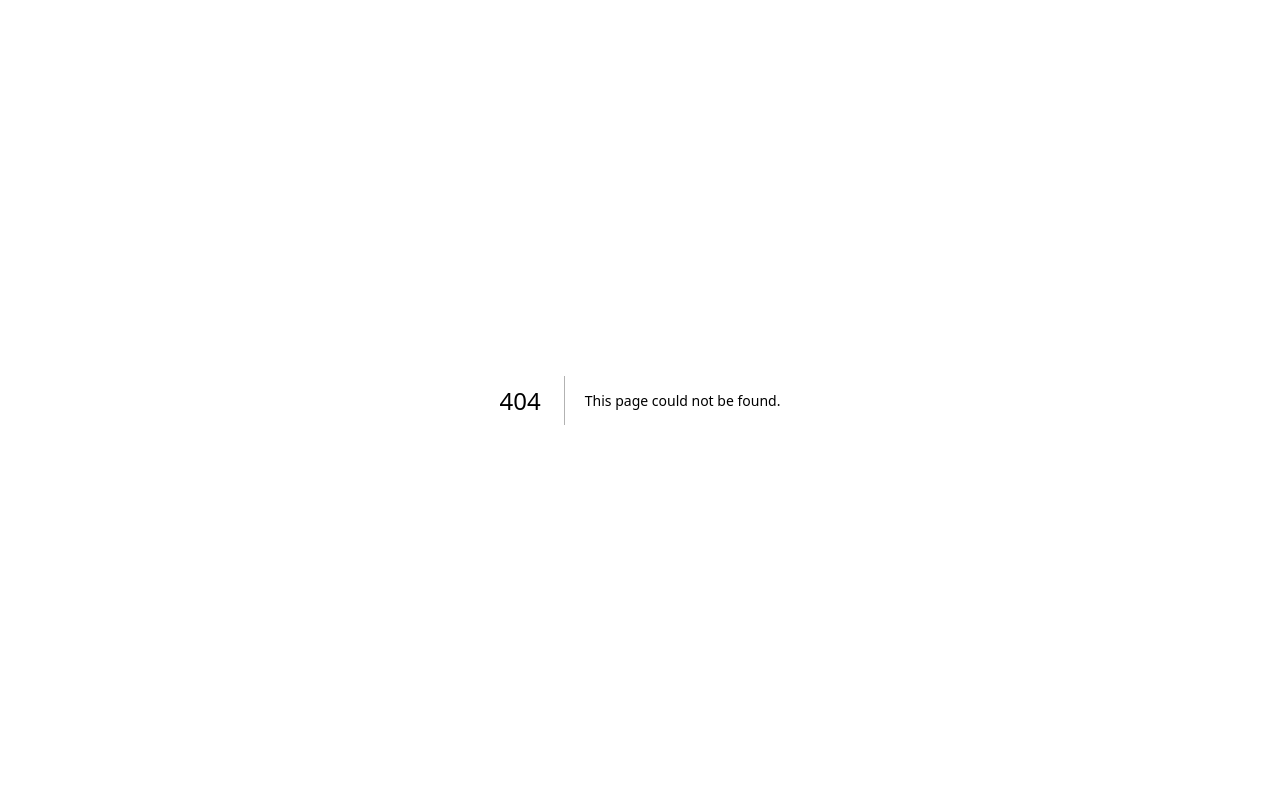
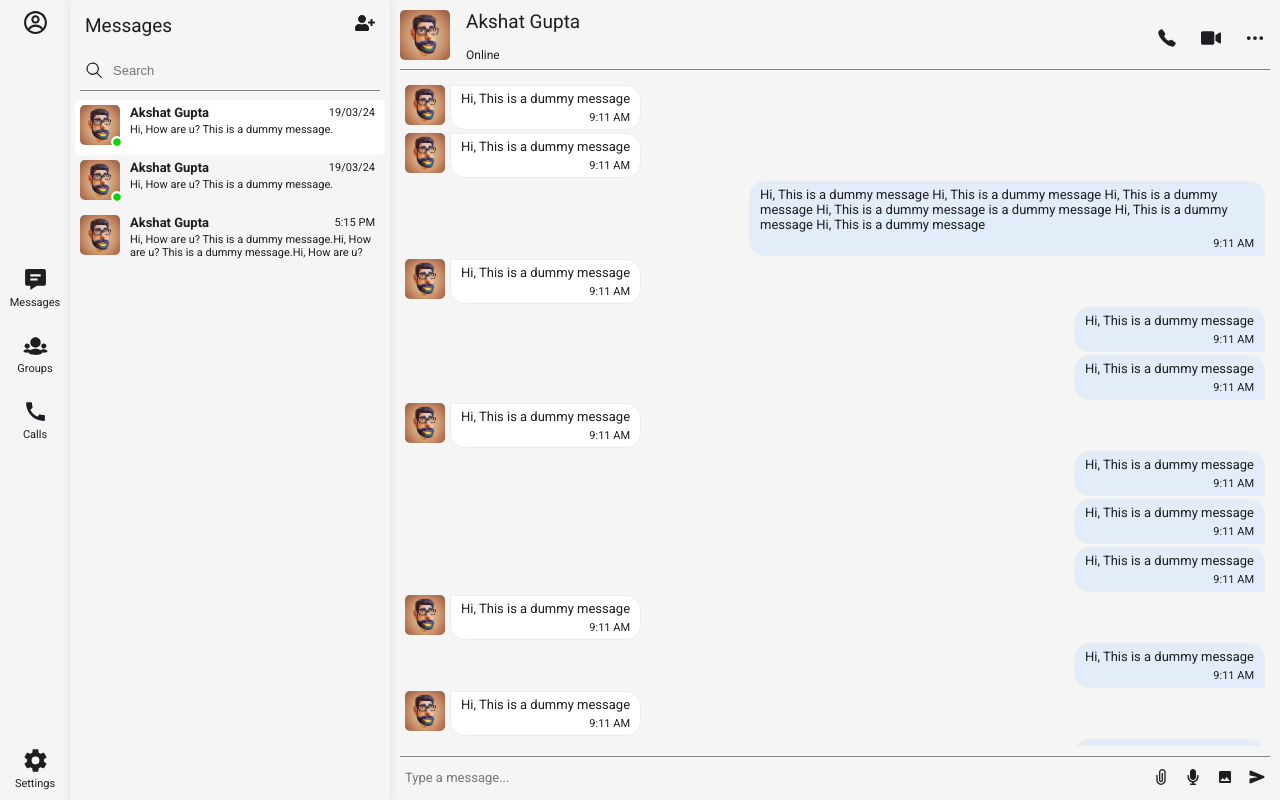
Before and after one commit to AkshatG165/chat-app, a Next.js app: page /home in a window 1280 px wide. Before the commit this address had no page. Built offline with nearby package versions, Linux system fonts and the light colour scheme.

Commit message:
feat: Home page

```diff
--- /dev/null
+++ b/components/Home.module.css
@@ -0,0 +1,5 @@
+.card {
+  height: 100vh;
+  display: grid;
+  grid-template-columns: 70px 25% auto;
+}
--- /dev/null
+++ b/components/Home.tsx
@@ -0,0 +1,15 @@
+import classes from './Home.module.css';
+import Sidebar from './Sidebar/Sidebar';
+import ChatsSection from './ChatsSection/ChatsSection';
+import MessageSection from './MessageSection/MessageSection';
+import Card from './UI/Card';
+
+export default function Home() {
+  return (
+    <Card className={classes.card}>
+      <Sidebar />
+      <ChatsSection />
+      <MessageSection />
+    </Card>
+  );
+}
--- /dev/null
+++ b/pages/home.tsx
@@ -0,0 +1,5 @@
+import Home from '../components/Home';
+
+export default function HomePage() {
+  return <Home />;
+}
```
